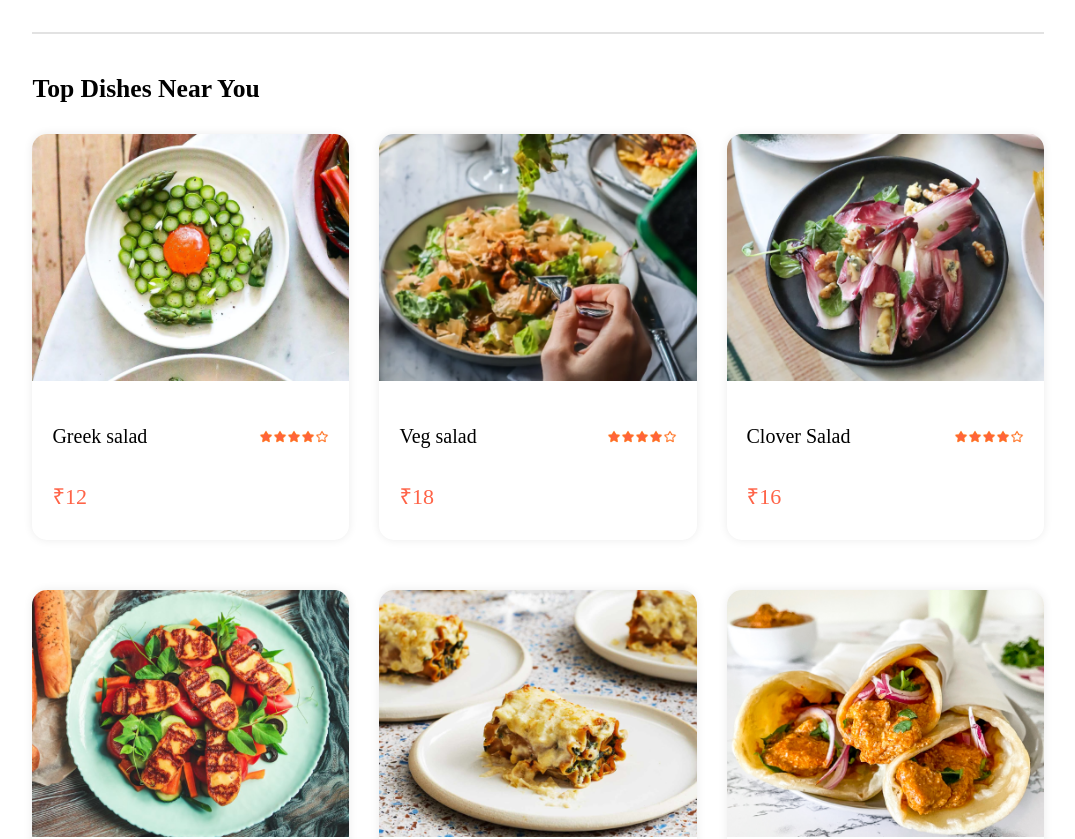
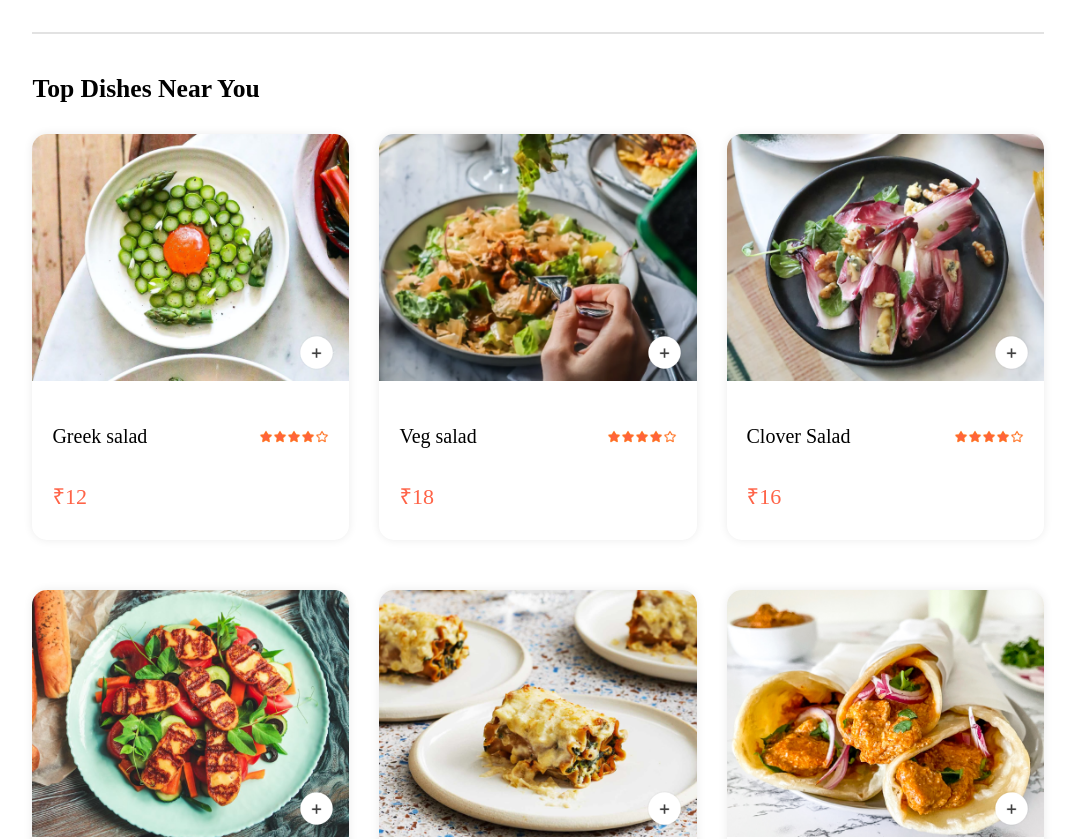
Before and after one commit to prabhatshahi/food, a React (Vite) app in the folder frontend/: page / in a window 1280 px wide. Shown: the part 980-1819 px from the top of the page, without its empty margins (102-1177 px from the left). Built offline with nearby package versions, Linux system fonts and the light colour scheme.

Commit message:
food item

```diff
--- a/frontend/src/components/Fooditem/Fooditem.css
+++ b/frontend/src/components/Fooditem/Fooditem.css
@@ -42,3 +42,32 @@
   font-weight: 500;
   margin: 10px 0px;
 }
+
+.food-item-img-container {
+  position: relative;
+}
+
+.food-item-img-container .add {
+  width: 35px;
+  position: absolute;
+  bottom: 15px;
+  right: 15px;
+  cursor: pointer;
+  border-radius: 50px;
+}
+
+.food-item-counter {
+  position: absolute;
+  bottom: 15px;
+  right: 15px;
+  display: flex;
+  align-items: center;
+  gap: 10px;
+  padding: 6px;
+  border-radius: 50px;
+  background-color: white;
+}
+
+.food-item-counter img {
+  width: 30px;
+}
--- a/frontend/src/components/Fooditem/Fooditem.jsx
+++ b/frontend/src/components/Fooditem/Fooditem.jsx
@@ -8,7 +8,26 @@
     <div className="food-item">
       <div className="food-item-img-container">
         <img className="food-item-image" src={image} alt="" />
-        {}
+        {!itemCount ? (
+          <img
+            className="add"
+            onClick={() => setItemCount((prev) => prev + 1)}
+            src={assets.add_icon_white}
+            alt=""
+          />
+        ) : (
+          <div className="food-item-counter">
+            <img
+              onClick={() => setItemCount((prev) => prev - 1)}
+              src={assets.remove_icon_red}
+            />
+            <p>{itemCount}</p>
+            <img
+              onClick={() => setItemCount((prev) => prev + 1)}
+              src={assets.add_icon_green}
+            />
+          </div>
+        )}
       </div>
       <div className="food-item-info">
         <div className="food-item-name-rating">
```
